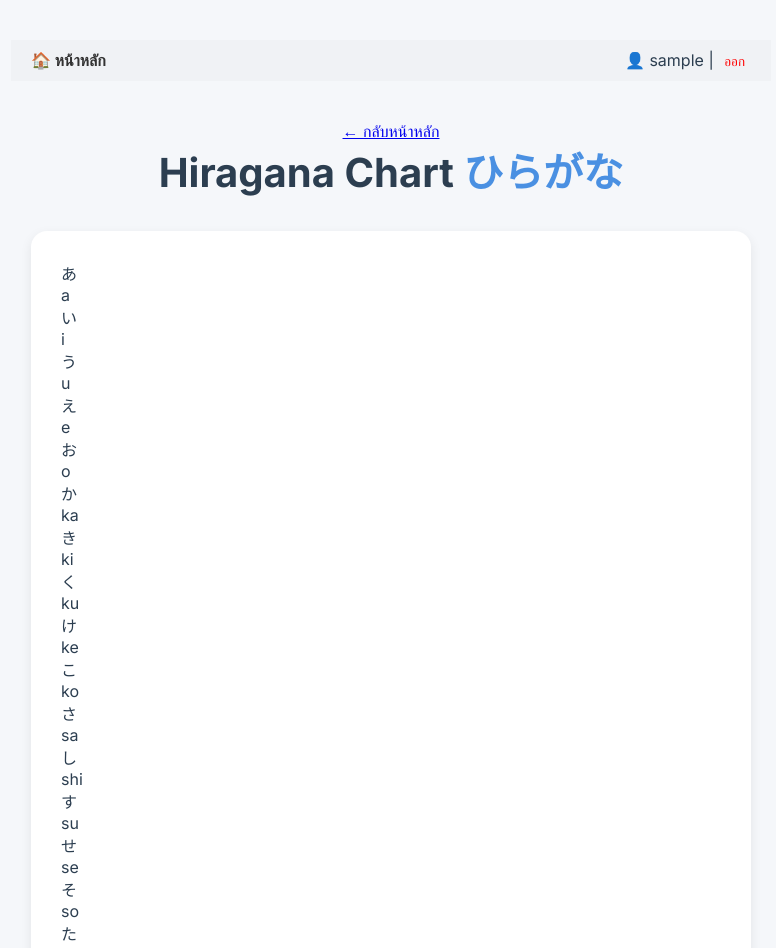
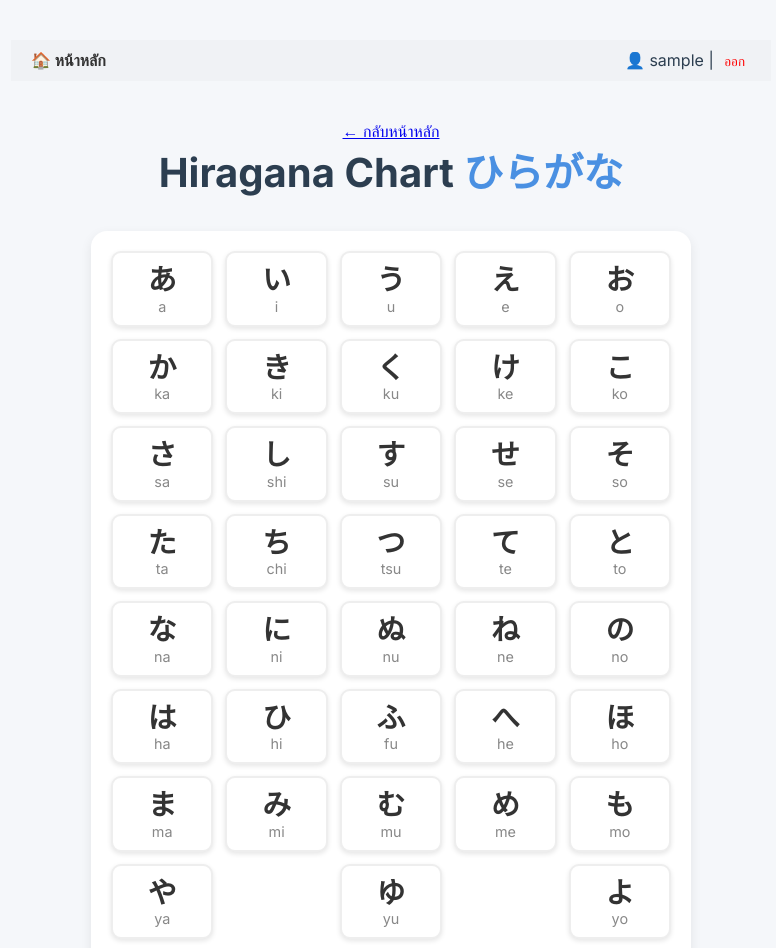
Before and after one commit to notedanupon-dot/hiragana-game, a React (Create React App) app: page /#/chart-hiragana in a window 1280 px wide. Shown: the top 948 px of the page, without its empty margins (249-1025 px from the left). Built offline with nearby package versions, Linux system fonts and the light colour scheme; no server answers; sample sign-in values are in the browser's storage.

Commit message:
Update App.css

```diff
--- a/src/App.css
+++ b/src/App.css
@@ -436,3 +436,69 @@ header h1 {
   color: var(--text-light);
   margin-top: 10px;
 }
+
+/* --- Styles สำหรับตารางตัวอักษร (Chart) --- */
+
+.chart-container {
+  padding: 20px;
+  max-width: 600px; /* จำกัดความกว้างไม่ให้ตารางยืดเกินไป */
+  margin: 0 auto;   /* จัดกึ่งกลางหน้าจอ */
+}
+
+.character-grid {
+  display: grid;
+  /* แบ่งเป็น 5 คอลัมน์ (a, i, u, e, o) */
+  grid-template-columns: repeat(5, 1fr);
+  gap: 12px; /* ระยะห่างระหว่างช่อง */
+  padding-bottom: 40px;
+}
+
+.char-card {
+  background: white;
+  border-radius: 10px;
+  padding: 10px 0;
+  text-align: center;
+  box-shadow: 0 2px 5px rgba(0,0,0,0.1);
+  border: 2px solid #eee;
+  transition: transform 0.2s, border-color 0.2s;
+  cursor: default;
+}
+
+.char-card:hover {
+  transform: translateY(-3px);
+  border-color: #4facfe;
+  box-shadow: 0 5px 10px rgba(79, 172, 254, 0.3);
+}
+
+/* ตัวอักษรญี่ปุ่น */
+.char-jp {
+  font-size: 1.8rem;
+  font-weight: bold;
+  color: #333;
+  line-height: 1.2;
+}
+
+/* ตัวโรมาจิ (ภาษาอังกฤษ) */
+.char-ro {
+  font-size: 0.9rem;
+  color: #888;
+  font-weight: 500;
+}
+
+/* ช่องว่าง (สำหรับวรรคที่ไม่มีตัวอักษร เช่น yi, ye) */
+.char-card.empty {
+  background: transparent;
+  box-shadow: none;
+  border: none;
+  pointer-events: none; /* คลิกไม่ได้ */
+}
+
+/* ปรับให้เล็กลงเมื่อดูในมือถือ */
+@media (max-width: 480px) {
+  .character-grid {
+    gap: 8px;
+  }
+  .char-jp {
+    font-size: 1.4rem;
+  }
+}
```
